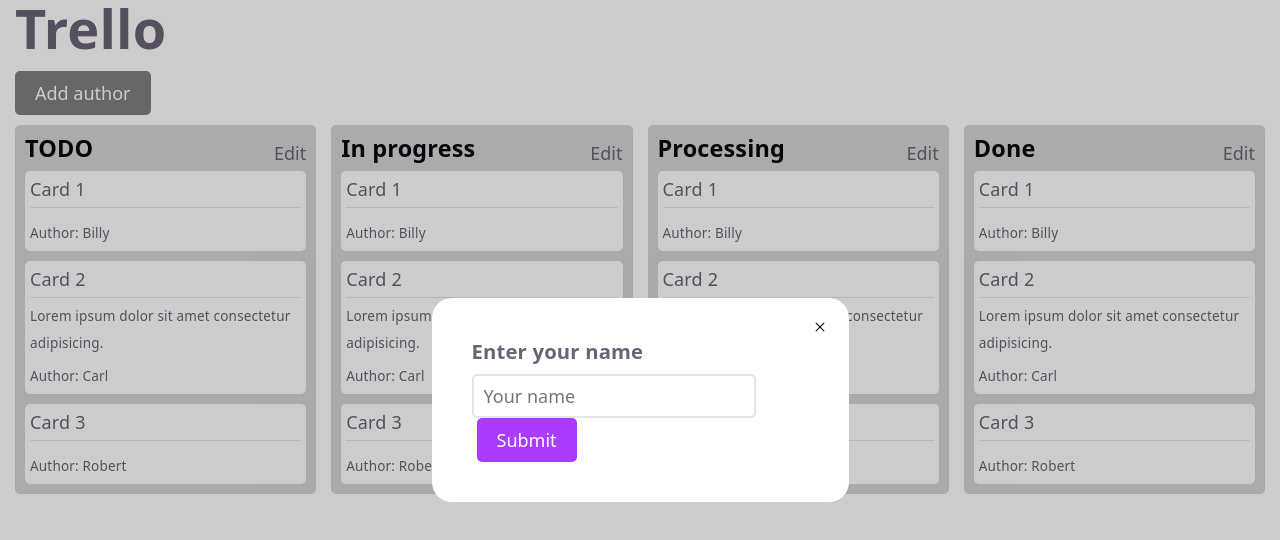
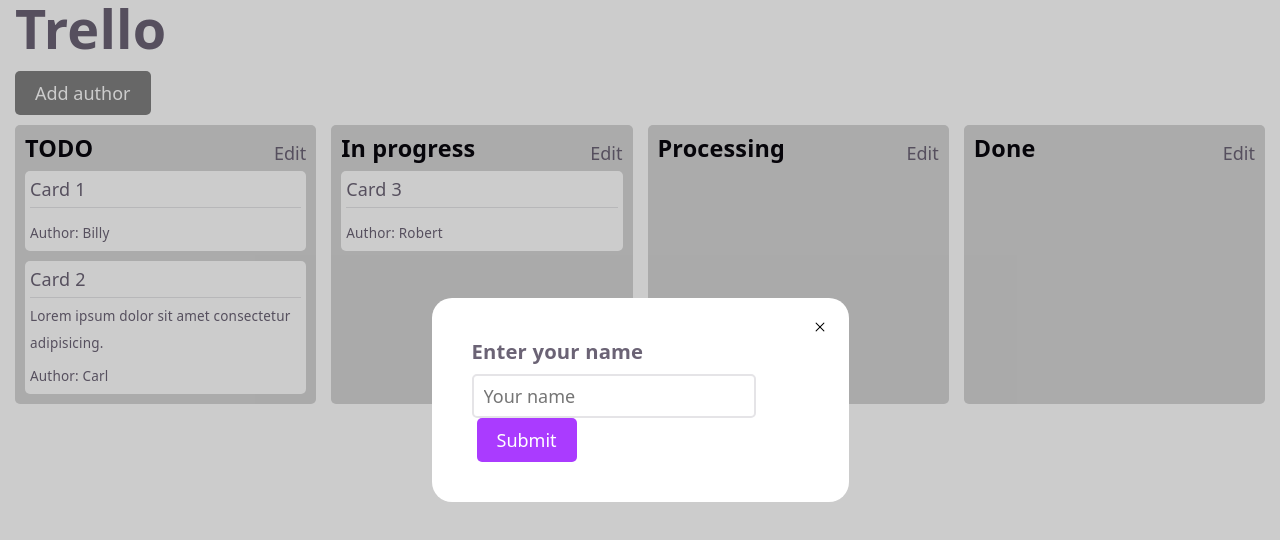
Before and after one commit to TalantRys/trello-react, a React (Vite) app: page / in a window 1280 px wide. Shown: the top 540 px of the page. Built offline with nearby package versions, Linux system fonts and the light colour scheme.

Commit message:
refactor: move data to file, add columnId to cards

```diff
--- a/src/components/Board/Board.tsx
+++ b/src/components/Board/Board.tsx
@@ -5,44 +5,12 @@
 import ModalProvider from "../ModalProvider/ModalProvider";
 import CardInfo from "../CardInfo/CardInfo";
 import AuthorForm from "../AuthorForm/AuthorForm";
-
-interface CardProps {
-  id: number;
-  title: string;
-  author: string;
-  description?: string;
-}
-
-let cards: Array<CardProps> = [
-  {
-    id: 0,
-    title: "",
-    author: "Billy",
-  },
-  {
-    id: 1,
-    title: "",
-    author: "Carl",
-    description: "Lorem ipsum dolor sit amet consectetur adipisicing.",
-  },
-  {
-    id: 2,
-    title: "",
-    author: "Robert",
-  },
-];
-
-cards = cards.map((card, i) => ({ ...card, title: `Card ${i + 1}` }));
-
-const columnsArr: { id: number; title: string }[] = [
-  { id: 0, title: "TODO" },
-  { id: 1, title: "In progress" },
-  { id: 2, title: "Processing" },
-  { id: 3, title: "Done" },
-];
+import { cards, columnsArr } from "../../data/data";
+import Card from "../Card/Card";
 
 function Board() {
   const [author, setAuthor] = useState("");
+  // const [cards, setCards] = useState(cardsArr);
   const [columns, setColumns] = useState(columnsArr);
   const [showModal, setShowModal] = useState(true);
   const [showCardModal, setShowCardModal] = useState(false);
@@ -95,11 +63,23 @@
               <Column
                 key={column.id}
                 title={column.title}
-                cards={cards}
                 columns={columns}
                 onSetColumns={setColumns}
-                onCardClick={handleCardClick}
-              />
+              >
+                {cards.map(
+                  (card) =>
+                    card.columnId === column.id && (
+                      <Card
+                        key={card.id}
+                        id={card.id}
+                        title={card.title}
+                        author={card.author}
+                        description={card.description}
+                        onCardClick={() => handleCardClick(card.id)}
+                      />
+                    ),
+                )}
+              </Column>
             ))}
           </div>
         </div>
--- a/src/components/Column/Column.tsx
+++ b/src/components/Column/Column.tsx
@@ -1,29 +1,18 @@
 import styles from "./column.module.scss";
-import Card from "../Card/Card";
-import { useState, type ChangeEvent } from "react";
-
-interface CardProps {
-  id: number;
-  title: string;
-  author: string;
-  description?: string;
-}
+import { useState, type ChangeEvent, type PropsWithChildren } from "react";
 
 interface ColumnProps {
   title: string;
-  cards: Array<CardProps>;
   columns: { id: number; title: string }[];
   onSetColumns: CallableFunction;
-  onCardClick: CallableFunction;
 }
 
 export default function Column({
+  children,
   title,
-  cards,
   columns,
   onSetColumns,
-  onCardClick,
-}: ColumnProps) {
+}: PropsWithChildren<ColumnProps>) {
   const [isEditTitle, setIsEditTitle] = useState(false);
 
   function handleChange(event: ChangeEvent<HTMLInputElement>) {
@@ -53,18 +42,7 @@
           {!isEditTitle ? "Edit" : "X"}
         </button>
       </div>
-      <div className={styles.column__cards}>
-        {cards.map((card, i) => (
-          <Card
-            key={i}
-            id={card.id}
-            title={card.title}
-            author={card.author}
-            description={card.description}
-            onCardClick={() => onCardClick(card.id)}
-          />
-        ))}
-      </div>
+      <div className={styles.column__cards}>{children}</div>
     </div>
   );
 }
--- /dev/null
+++ b/src/data/data.tsx
@@ -0,0 +1,36 @@
+interface CardProps {
+  id: number;
+  columnId: number;
+  title: string;
+  author: string;
+  description?: string;
+}
+
+export const columnsArr: { id: number; title: string }[] = [
+  { id: 0, title: "TODO" },
+  { id: 1, title: "In progress" },
+  { id: 2, title: "Processing" },
+  { id: 3, title: "Done" },
+];
+
+export const cards: Array<CardProps> = [
+  {
+    id: 0,
+    columnId: 0,
+    title: "Card 1",
+    author: "Billy",
+  },
+  {
+    id: 1,
+    columnId: 0,
+    title: "Card 2",
+    author: "Carl",
+    description: "Lorem ipsum dolor sit amet consectetur adipisicing.",
+  },
+  {
+    id: 2,
+    columnId: 1,
+    title: "Card 3",
+    author: "Robert",
+  },
+];
```
